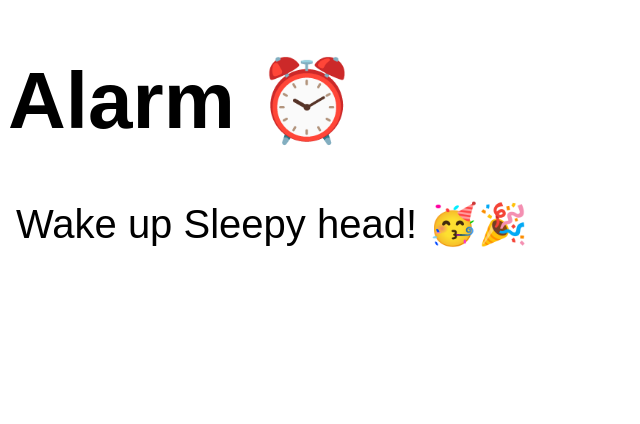
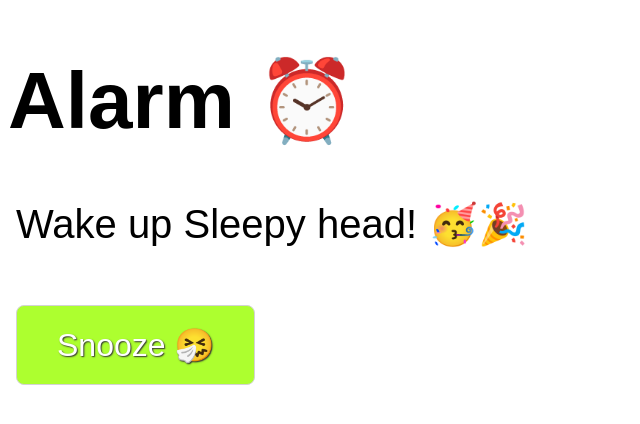
Before and after one commit to ajitjha393/Rxjs-with-hooks, a React (Create React App) app: page / in a window 1280 px wide. Shown: the top 424 px of the page, without its empty margins (0-640 px from the left). Built offline with nearby package versions, Linux system fonts and the light colour scheme.

Commit message:
Added snooze btn

```diff
--- a/src/App.js
+++ b/src/App.js
@@ -26,6 +26,7 @@
 		<>
 			<h1>Alarm ⏰</h1>
 			<div className="display">{state}</div>
+			<button className="snooze">Snooze 🤧</button>
 		</>
 	)
 }
```
